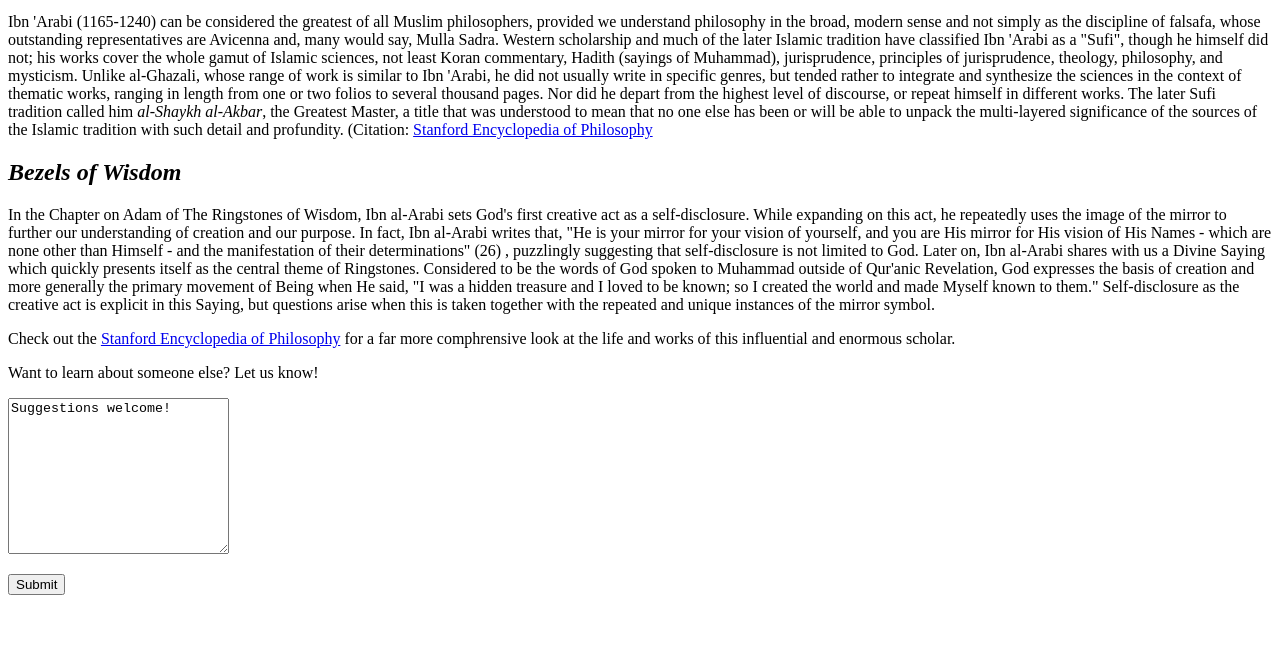
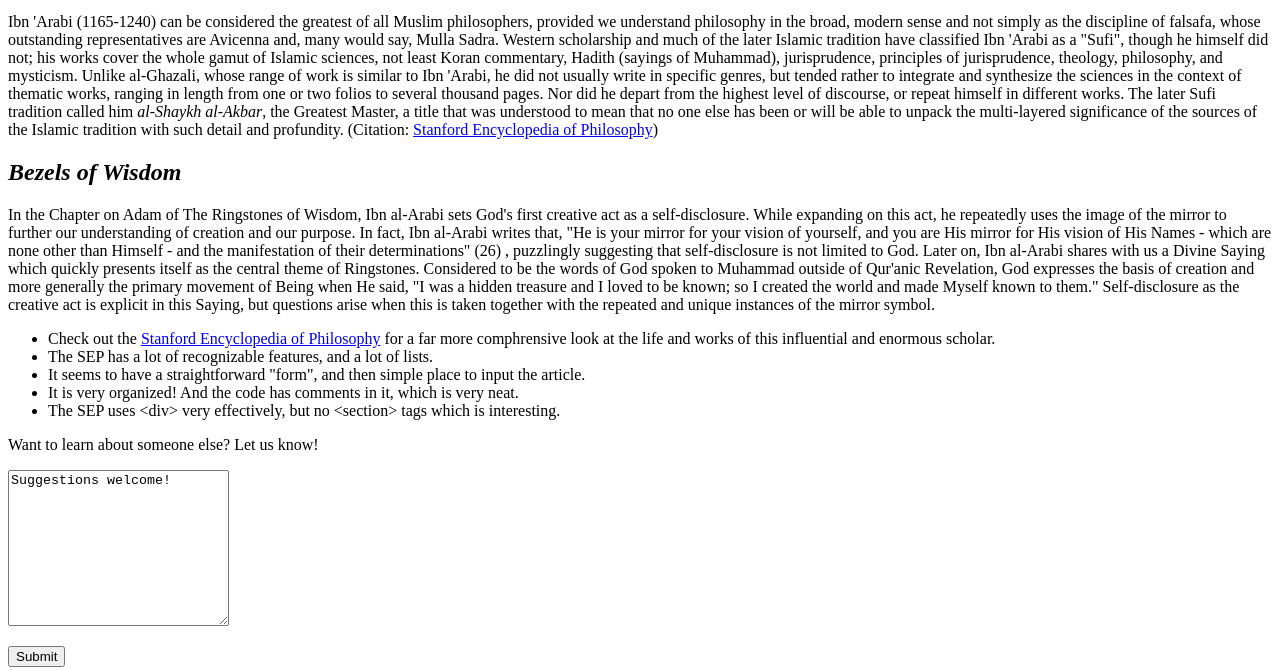
Before and after one commit to zaki-arain/zaki-arain.github.io, a plain HTML site: page index.html in a window 1280 px wide. Shown: the part 439-1109 px from the top of the page. Before the commit the page ends 1042 px from the top, so only its background shows below. Drawn offline with Linux system fonts and the light colour scheme.

Commit message:
Make edits, add list which I forgot to do earlier.

```diff
--- a/index.html
+++ b/index.html
@@ -23,22 +23,29 @@
     </div>
   </header>
 
-  <p>Ibn 'Arabi (1165-1240) can be considered the greatest of all Muslim philosophers, provided we understand philosophy in the broad, modern sense and not simply as the discipline of falsafa, whose outstanding representatives are Avicenna and, many would say, Mulla Sadra. Western scholarship and much of the later Islamic tradition have classified Ibn 'Arabi as a "Sufi", though he himself did not; his works cover the whole gamut of Islamic sciences, not least Koran commentary, Hadith (sayings of Muhammad), jurisprudence, principles of jurisprudence, theology, philosophy, and mysticism. Unlike al-Ghazali, whose range of work is similar to Ibn 'Arabi, he did not usually write in specific genres, but tended rather to integrate and synthesize the sciences in the context of thematic works, ranging in length from one or two folios to several thousand pages. Nor did he depart from the highest level of discourse, or repeat himself in different works. The later Sufi tradition called him <i>al-Shaykh al-Akbar</i>, the Greatest Master, a title that was understood to mean that no one else has been or will be able to unpack the multi-layered significance of the sources of the Islamic tradition with such detail and profundity. (Citation: <a href="http://plato.stanford.edu/entries/ibn-arabi/">Stanford Encyclopedia of Philosophy</a></p>
+  <p>Ibn 'Arabi (1165-1240) can be considered the greatest of all Muslim philosophers, provided we understand philosophy in the broad, modern sense and not simply as the discipline of falsafa, whose outstanding representatives are Avicenna and, many would say, Mulla Sadra. Western scholarship and much of the later Islamic tradition have classified Ibn 'Arabi as a "Sufi", though he himself did not; his works cover the whole gamut of Islamic sciences, not least Koran commentary, Hadith (sayings of Muhammad), jurisprudence, principles of jurisprudence, theology, philosophy, and mysticism. Unlike al-Ghazali, whose range of work is similar to Ibn 'Arabi, he did not usually write in specific genres, but tended rather to integrate and synthesize the sciences in the context of thematic works, ranging in length from one or two folios to several thousand pages. Nor did he depart from the highest level of discourse, or repeat himself in different works. The later Sufi tradition called him <i>al-Shaykh al-Akbar</i>, the Greatest Master, a title that was understood to mean that no one else has been or will be able to unpack the multi-layered significance of the sources of the Islamic tradition with such detail and profundity. (Citation: <a href="http://plato.stanford.edu/entries/ibn-arabi/">Stanford Encyclopedia of Philosophy</a>)</p>
 
 
   <h2><i>Bezels of Wisdom</i></h2>
   <p>In the Chapter on Adam of The Ringstones of Wisdom, Ibn al-Arabi sets God's first creative act as a self-disclosure. While expanding on this act, he repeatedly uses the image of the mirror to further our understanding of creation and our purpose. In fact, Ibn al-Arabi writes that, "He is your mirror for your vision of yourself, and you are His mirror for His vision of His Names - which are none other than Himself - and the manifestation of their determinations" (26)  , puzzlingly suggesting that self-disclosure is not limited to God. Later on, Ibn al-Arabi shares with us a Divine Saying which quickly presents itself as the central theme of Ringstones. Considered to be the words of God spoken to Muhammad outside of Qur'anic Revelation, God expresses the basis of creation and more generally the primary movement of Being when He said, "I was a hidden treasure and I loved to be known; so I created the world and made Myself known to them." Self-disclosure as the creative act is explicit in this Saying, but questions arise when this is taken together with the repeated and unique instances of the mirror symbol.</p>
 
-  <p>Check out the <a href="http://plato.stanford.edu/entries/ibn-arabi/">Stanford Encyclopedia of Philosophy</a> for a far more comphrensive look at the life and works of this influential and enormous scholar.</p>
+ <ul>
+  <li>Check out the <a href="http://plato.stanford.edu/entries/ibn-arabi/">Stanford Encyclopedia of Philosophy</a> for a far more comphrensive look at the life and works of this influential and enormous scholar.</li>
+  <li>The SEP has a lot of recognizable features, and a lot of lists.</li>
+  <li>It seems to have a straightforward "form", and then simple place to input the article.</li>
+  <li>It is very organized! And the code has comments in it, which is very neat.</li>
+  <li>The SEP uses &lt;div&gt; very effectively, but no &lt;section&gt; tags which is interesting.</li>
+</ul>
 
+<div>
+<form action="https://httpbin.org/post" method="post">
 
-<form action="https://httpbin.org/post" method="post">
-  <div>
     <label>Want to learn about someone else? Let us know!</label>
     <p><textarea rows="10" cols="25">Suggestions welcome!</textarea></p>
-  </div>
+
     <button type="submit">Submit</button>
 </form>
+</div>
 
 </body>
 </html>
```
